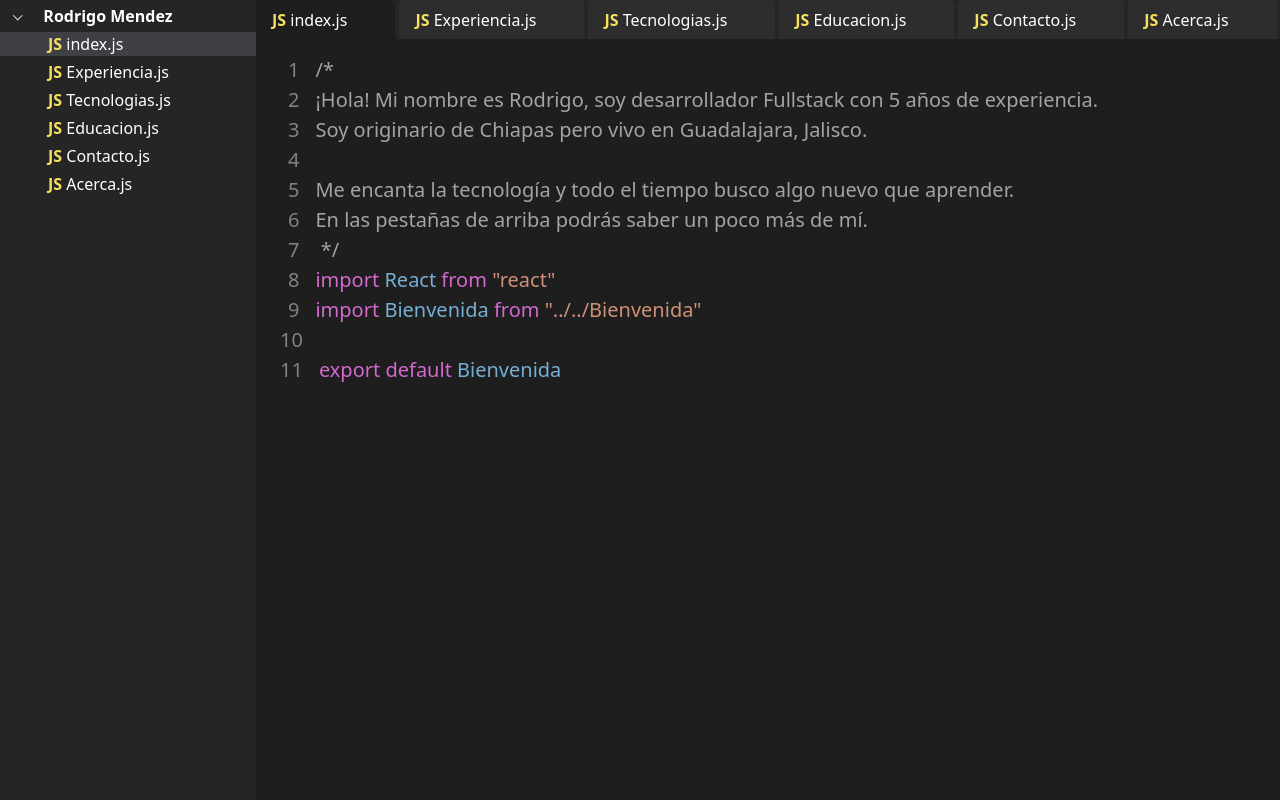
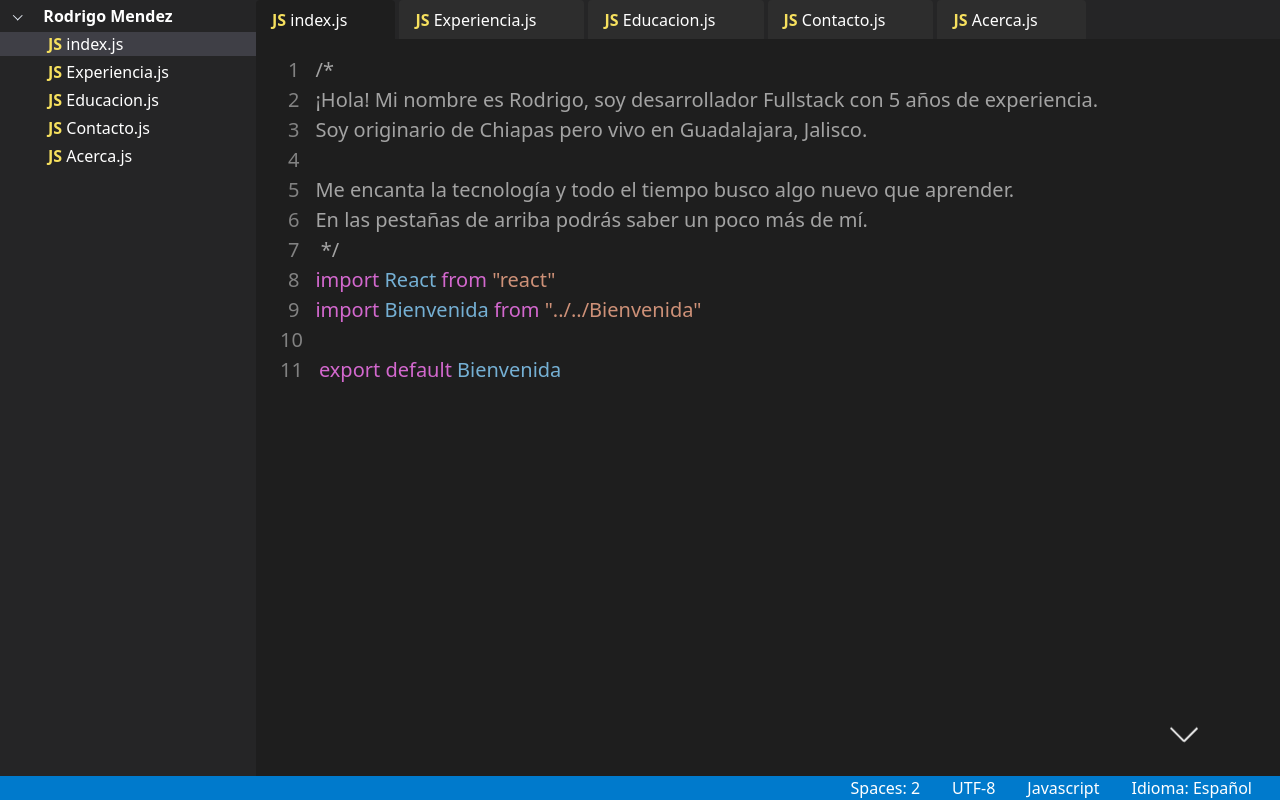
Before and after one commit to RodrigoRMG/imdeveloper, a Gatsby site: page / in a window 1280 px wide. Built offline with nearby package versions, Linux system fonts and the light colour scheme; Gatsby itself is replaced by a stand-in of ours.

Commit message:
footer con flecha para futuro cambio de idioma

```diff
--- a/src/components/TabContent.js
+++ b/src/components/TabContent.js
@@ -16,15 +16,12 @@ export default (props) => {
             return <Experiencia/>
 
         case 2:
-            return <Tecnologias/>
+            return <Educacion/>
 
         case 3:
-            return <Educacion/>
+            return <Contacto/>
 
         case 4:
-            return <Contacto/>
-
-        case 5:
             return <Acerca/>
 
     }
--- a/src/components/layout.js
+++ b/src/components/layout.js
@@ -24,8 +24,15 @@ const Layout = ({ children }) => {
   return (
     <>
       <main>{children}</main>
-      <footer>
-      </footer>
+      <div className="footer">
+        <span className="text-white mr-6  p-1">Spaces: 2</span>
+        <span className="text-white mr-6  p-1">UTF-8</span>
+        <span className="text-white mr-6  p-1">Javascript</span>
+        <div class="downArrow bounce">
+        <span class="arrow"><span></span><span></span></span>
+        </div>
+        <a className="text-white mr-6  p-1">Idioma: Español</a>
+      </div>
     </>
   )
 }
--- a/src/data/archivos/archivos.json
+++ b/src/data/archivos/archivos.json
@@ -10,20 +10,16 @@
           "index": 1
         },
         {
-          "title": "Tecnologias.js",
+          "title": "Educacion.js",
           "index": 2
         },
         {
-          "title": "Educacion.js",
+          "title": "Contacto.js",
           "index": 3
         },
         {
-          "title": "Contacto.js",
+          "title": "Acerca.js",
           "index": 4
-        },
-        {
-          "title": "Acerca.js",
-          "index": 5
         }
       ]
     }
--- a/src/styles/global.css
+++ b/src/styles/global.css
@@ -73,3 +73,96 @@
 .fileSelected{
 	background-color: #3f3f46;
 }
+.footer{
+	background-color: #007ACC;
+	position: absolute;
+	bottom: 0;
+	@apply w-screen;
+	text-align: right;
+}
+
+.arrow {
+	width: 2rem;
+	height: 2rem;
+	display: inline-block;
+	position: relative;
+	margin: 0 1rem;
+  }
+  .arrow span {
+	top: 0.5rem;
+	position: absolute;
+	width: 1.2rem;
+	height: 0.1rem;
+	background-color: #efefef;
+	display: inline-block;
+	transition: all 0.2s ease;
+  }
+  .arrow span:first-of-type {
+	left: 0;
+	-webkit-transform: rotate(45deg);
+			transform: rotate(45deg);
+  }
+  .arrow span:last-of-type {
+	right: 0;
+	-webkit-transform: rotate(-45deg);
+			transform: rotate(-45deg);
+  }
+
+.downArrow{
+	position: fixed;
+	bottom: 30px;
+	right: 4em;
+}
+.bounce {
+	-moz-animation: bounce 3s infinite;
+	-webkit-animation: bounce 3s infinite;
+	animation: bounce 3s infinite;
+}
+@-moz-keyframes bounce {
+  0%, 20%, 50%, 80%, 100% {
+    -moz-transform: translateY(0);
+    transform: translateY(0);
+  }
+  40% {
+    -moz-transform: translateY(-30px);
+    transform: translateY(-30px);
+  }
+  60% {
+    -moz-transform: translateY(-15px);
+    transform: translateY(-15px);
+  }
+}
+@-webkit-keyframes bounce {
+  0%, 20%, 50%, 80%, 100% {
+    -webkit-transform: translateY(0);
+    transform: translateY(0);
+  }
+  40% {
+    -webkit-transform: translateY(-30px);
+    transform: translateY(-30px);
+  }
+  60% {
+    -webkit-transform: translateY(-15px);
+    transform: translateY(-15px);
+  }
+}
+@keyframes bounce {
+  0%, 20%, 50%, 80%, 100% {
+    -moz-transform: translateY(0);
+    -ms-transform: translateY(0);
+    -webkit-transform: translateY(0);
+    transform: translateY(0);
+  }
+  40% {
+    -moz-transform: translateY(-30px);
+    -ms-transform: translateY(-30px);
+    -webkit-transform: translateY(-30px);
+    transform: translateY(-30px);
+  }
+  60% {
+    -moz-transform: translateY(-15px);
+    -ms-transform: translateY(-15px);
+    -webkit-transform: translateY(-15px);
+    transform: translateY(-15px);
+  }
+}
```
